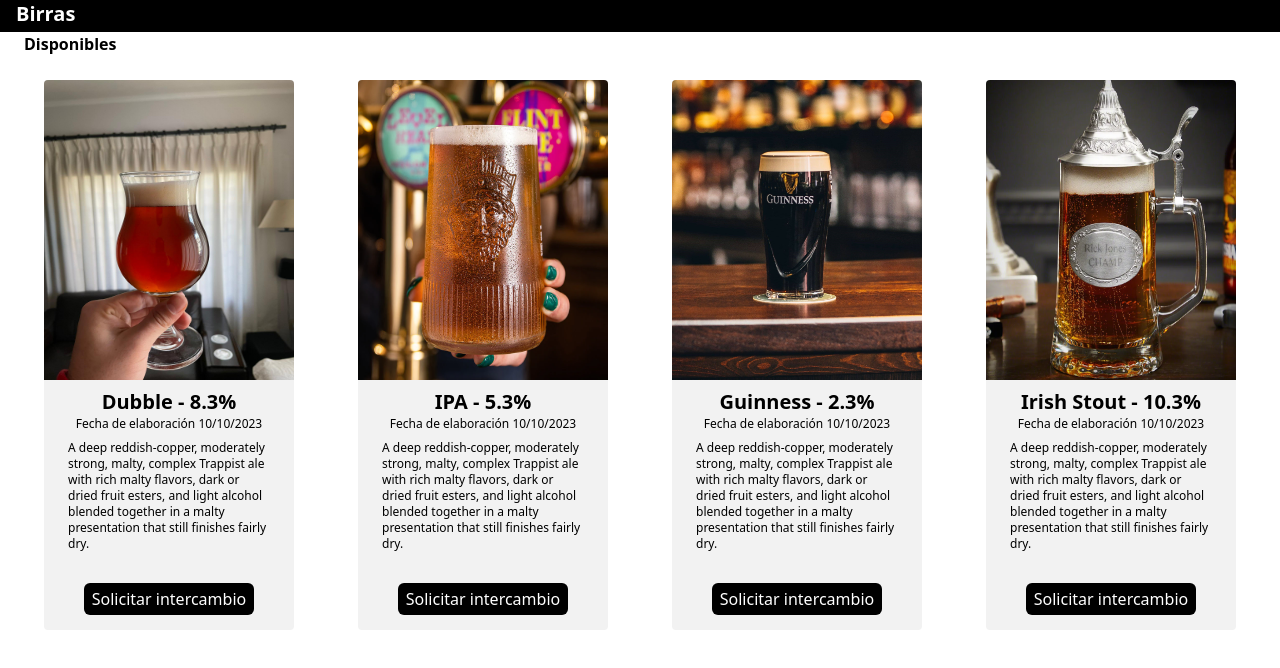
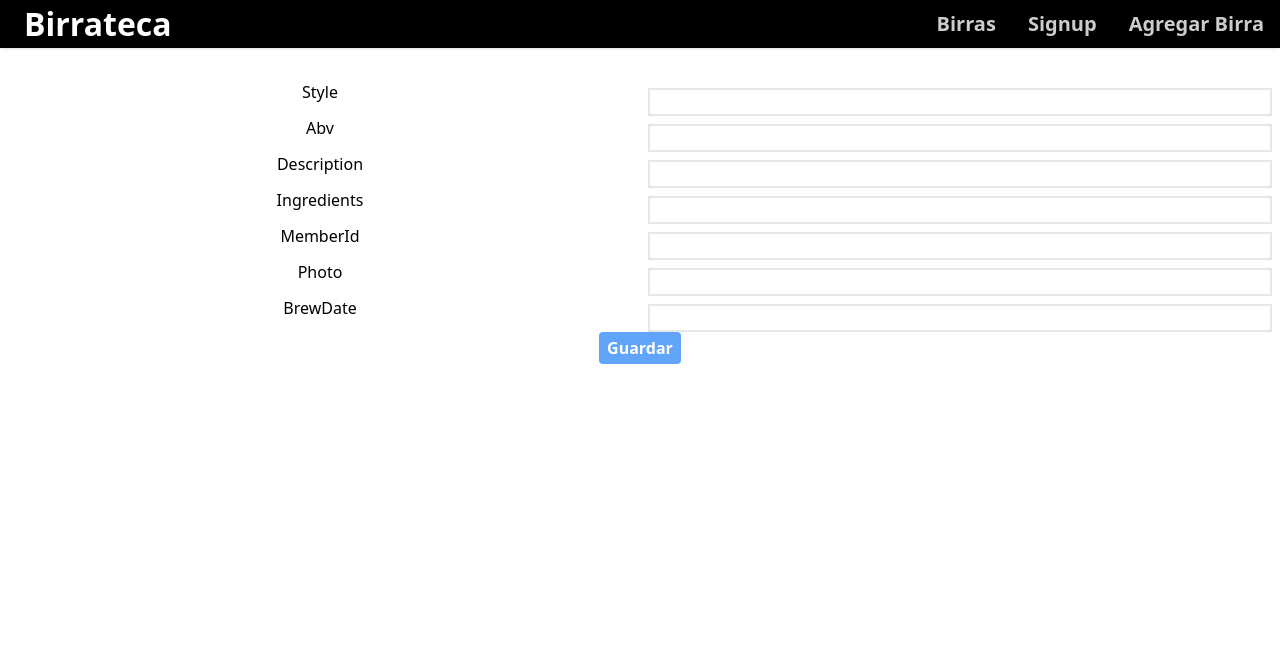
Before and after one commit to NachoVidal27/birrateca_front_end, a React (Create React App) app: page /birra-form in a window 1280 px wide. Shown: the top 668 px of the page. Built offline with nearby package versions, Linux system fonts and the light colour scheme.

Commit message:
form create beer listo

```diff
--- a/package.json
+++ b/package.json
@@ -8,6 +8,7 @@
     "@testing-library/user-event": "^13.5.0",
     "react": "^18.2.0",
     "react-dom": "^18.2.0",
+    "react-router-dom": "^6.14.0",
     "react-scripts": "5.0.1",
     "web-vitals": "^2.1.4"
   },
--- a/src/App.js
+++ b/src/App.js
@@ -1,12 +1,21 @@
 import "./App.css";
 import Beers from "./routes/Beers";
-// import SignUp from "./routes/SignUp";
+import { Routes, Route } from "react-router-dom";
+import SignUp from "./routes/SignUp";
+import Home from "./routes/Home";
+import Navbar from "./components/Navbar";
+import AddBeer from "./routes/AddBeer";
 
 function App() {
   return (
     <div className="App">
-      {/* <SignUp /> */}
-      <Beers />
+      <Navbar />
+      <Routes>
+        <Route path="/" element={<Home />} />
+        <Route path="/birra-form" element={<AddBeer />} />
+        <Route path="/birras" element={<Beers />} />
+        <Route path="/signup" element={<SignUp />} />
+      </Routes>
     </div>
   );
 }
--- a/src/components/BeerCard.jsx
+++ b/src/components/BeerCard.jsx
@@ -2,12 +2,8 @@ import React from "react";
 
 function BeerCard({ photo, name, abv, date, description }) {
   return (
-    <div className="w-[275px] sm:w-[250px] bg-[#f2f2f2] h-[550px] mx-auto rounded">
-      <img
-        src={photo}
-        alt="hola"
-        className="h-[300px] w-full mx-auto rounded-t"
-      />
+    <div className="w-[275px] sm:w-[250px] bg-cream-light h-[550px] mx-auto rounded  ">
+      <img src={photo} alt="" className="h-[300px] w-full mx-auto rounded-t" />
       <div className="h-[195px]">
         <h4 className="text-xl font-semibold mt-2">
           {name} - {abv}
--- /dev/null
+++ b/src/components/Navbar.jsx
@@ -0,0 +1,95 @@
+import React, { useState, useEffect } from "react";
+import { Link } from "react-router-dom";
+
+function Navbar() {
+  const [menuName, setMenuName] = useState("menu");
+  const [listClasses, setListClasses] = useState(
+    "bg-black md:flex md:items-center z-[-1] md:z-auto md:static absolute left-0 md:w-auto md:py-0 py-4 md:pl-0 pl-7 md:opacity-100 opacity-0 top[-80px] transition-all ease-in-duration-5"
+  );
+
+  const toggleHandler = () => {
+    if (menuName === "menu") {
+      setMenuName("close");
+      setListClasses(
+        "bg-black md:flex md:items-center z-[-1] md:z-auto md:static absolute left-0  w-full md:w-auto md:py-0 py-4 md:pl-0 pl-7 md:opacity-100 opacity-0 top-[40px] opacity-100"
+      );
+    } else {
+      setMenuName("menu");
+      setListClasses(
+        "bg-black md:flex md:items-center z-[-1] md:z-auto md:static absolute left-0 md:w-auto md:py-0 py-4 md:pl-0 pl-7 md:opacity-100 opacity-0 top[-80px] transition-all ease-in-duration-5"
+      );
+    }
+  };
+
+  useEffect(() => {
+    const handleScroll = () => {
+      const navbar = document.getElementById("navbarTitle");
+
+      if (window.pageYOffset > 0) {
+        navbar.classList.add("scale-[75%]");
+      } else {
+        navbar.classList.remove("scale-[75%]");
+      }
+    };
+
+    window.addEventListener("scroll", handleScroll);
+
+    return () => {
+      window.removeEventListener("scroll", handleScroll);
+    };
+  }, []);
+
+  return (
+    <>
+      <nav className="p-0 bg-black shadow md:flex md:items-center md:justify-between top-0 fixed  w-full ">
+        <div className="flex justify-between items-center">
+          <span
+            id="navbarTitle"
+            className=" font-bold text-white   cursor-pointer ms-6 "
+          >
+            <a href="/" className="text-[2rem]">
+              Birrateca
+            </a>
+          </span>
+          <span
+            className="text-3xl cursor-pointer md:hidden block text-white"
+            onClick={toggleHandler}
+          >
+            <ion-icon name="menu-outline"></ion-icon>
+          </span>
+        </div>
+        <ul className={listClasses}>
+          <li className="mx-4 my-6 md:my-0">
+            <Link
+              to="/birras"
+              className="text-xl text-white opacity-80 hover:opacity-100   duration-300 cursor-pointer font-semibold"
+            >
+              Birras
+            </Link>
+          </li>
+          <li className="mx-4 my-6 md:my-0">
+            <Link
+              to="/signup"
+              className="text-xl text-white opacity-80 hover:opacity-100   duration-300 cursor-pointer font-semibold"
+            >
+              Signup
+            </Link>
+          </li>
+          <li className="mx-4 my-6 md:my-0">
+            <Link
+              to="/birra-form"
+              className="text-xl text-white opacity-80 hover:opacity-100   duration-300 cursor-pointer font-semibold"
+            >
+              Agregar Birra
+            </Link>
+          </li>
+          {/* <button className="text-xl px-3 py-2 mx-4 md:my-0 font-semibold bg-secondary rounded text-white  hover:border-0 hover:border-white hover:bg-secondary-light hover:text-primary duration-500 cursor-pointer">
+            Contacto
+          </button>{" "} */}
+        </ul>
+      </nav>
+    </>
+  );
+}
+
+export default Navbar;
--- a/src/index.js
+++ b/src/index.js
@@ -1,13 +1,16 @@
-import React from 'react';
-import ReactDOM from 'react-dom/client';
-import './index.css';
-import App from './App';
-import reportWebVitals from './reportWebVitals';
+import React from "react";
+import ReactDOM from "react-dom/client";
+import "./index.css";
+import App from "./App";
+import reportWebVitals from "./reportWebVitals";
+import { BrowserRouter } from "react-router-dom";
 
-const root = ReactDOM.createRoot(document.getElementById('root'));
+const root = ReactDOM.createRoot(document.getElementById("root"));
 root.render(
   <React.StrictMode>
-    <App />
+    <BrowserRouter>
+      <App />
+    </BrowserRouter>
   </React.StrictMode>
 );
 
--- /dev/null
+++ b/src/routes/AddBeer.jsx
@@ -0,0 +1,171 @@
+import React from "react";
+import { useState } from "react";
+import birras from "../db";
+import BeerCard from "../components/BeerCard";
+
+function AddBeer() {
+  const [beer, setBeer] = useState([birras]);
+  const [newBeer, setNewBeer] = useState({
+    beerId: "",
+    style: "",
+    description: "",
+    ingredients: "",
+    abv: "",
+    photo: "",
+    brewDate: "",
+    memberId: "",
+  });
+
+  const handleIngredients = (e) => {
+    const ingredients = e.target.value;
+    console.log(ingredients);
+    setNewBeer({ ...newBeer, ingredients: ingredients });
+  };
+
+  const handleBrewDate = (e) => {
+    const brewDate = e.target.value;
+    console.log(brewDate);
+    setNewBeer({ ...newBeer, brewDate: brewDate });
+  };
+
+  const handleMemberId = (e) => {
+    const memberId = e.target.value;
+    console.log(memberId);
+    setNewBeer({ ...newBeer, memberId: memberId });
+  };
+
+  const handleStyle = (e) => {
+    const style = e.target.value;
+    console.log(style);
+    setNewBeer({ ...newBeer, style: style });
+  };
+
+  const handleDescription = (e) => {
+    const description = e.target.value;
+    console.log(description);
+    setNewBeer({ ...newBeer, description: description });
+  };
+
+  const handleAbv = (e) => {
+    const abv = e.target.value;
+    console.log(abv);
+    setNewBeer({ ...newBeer, abv: abv });
+  };
+
+  const handlePhoto = (e) => {
+    const photo = e.target.value;
+    console.log(photo);
+    setNewBeer({ ...newBeer, photo: photo });
+  };
+
+  const handleSubmit = (e) => {
+    e.preventDefault();
+    const beerToAdd = {
+      beerId: beer.length + 1,
+      style: newBeer.style,
+      description: newBeer.description,
+      abv: newBeer.abv,
+      photo: newBeer.photo,
+      brewDate: newBeer.brewDate,
+      memberId: newBeer.memberId,
+      ingredients: newBeer.ingredients,
+    };
+    /* LA LINEA CORRECTA DEBE SER
+        setBeer([...beer, beerToAdd]);
+
+        eliminamos el ...beer para que no renderice el objeto vacio
+    */
+    setBeer([beerToAdd]);
+    setNewBeer("");
+    console.log(newBeer);
+  };
+
+  return (
+    <div className="mt-20">
+      {beer.map((birra) =>
+        newBeer.beerId !== "" ? (
+          <BeerCard
+            key={birra.beerId}
+            name={birra.style}
+            abv={birra.abv}
+            description={birra.description}
+            date={birra.brewDate}
+          />
+        ) : (
+          console.log("cagaste guachin")
+        )
+      )}
+      <form onSubmit={handleSubmit}>
+        <div className="grid grid-cols-2">
+          <label htmlFor="style">Style</label>
+          <input
+            className="border-2 mt-2 mx-2"
+            type="text"
+            onChange={handleStyle}
+            value={newBeer.style}
+          />
+        </div>
+        <div className="grid grid-cols-2">
+          <label htmlFor="abv">Abv</label>
+          <input
+            className="border-2 mt-2 mx-2"
+            type="text"
+            onChange={handleAbv}
+            value={newBeer.abv}
+          />
+        </div>
+        <div className="grid grid-cols-2">
+          <label htmlFor="description">Description</label>
+          <input
+            className="border-2 mt-2 mx-2"
+            type="text"
+            onChange={handleDescription}
+            value={newBeer.description}
+          />
+        </div>
+        <div className="grid grid-cols-2">
+          <label htmlFor="ingredients">Ingredients</label>
+          <input
+            className="border-2 mt-2 mx-2"
+            type="text"
+            onChange={handleIngredients}
+            value={newBeer.ingredients}
+          />
+        </div>
+        <div className="grid grid-cols-2">
+          <label htmlFor="memeberId">MemberId</label>
+          <input
+            className="border-2 mt-2 mx-2"
+            type="text"
+            onChange={handleMemberId}
+            value={newBeer.memberId}
+          />
+        </div>
+        <div className="grid grid-cols-2">
+          <label htmlFor="photo">Photo</label>
+          <input
+            className="border-2 mt-2 mx-2"
+            type="text"
+            onChange={handlePhoto}
+            value={newBeer.photo}
+          />
+        </div>
+        <div className="grid grid-cols-2">
+          <label htmlFor="brewDate">BrewDate</label>
+          <input
+            className="border-2 mt-2 mx-2"
+            type="text"
+            onChange={handleBrewDate}
+            value={newBeer.brewDate}
+          />
+        </div>
+
+        <button className="px-2 py-1 bg-blue-400 text-white font-semibold rounded">
+          Guardar
+        </button>
+      </form>
+    </div>
+  );
+}
+
+export default AddBeer;
--- a/src/routes/Beers.jsx
+++ b/src/routes/Beers.jsx
@@ -6,10 +6,7 @@ console.log(birras);
 
 function Beers() {
   return (
-    <div>
-      <h1 className="text-start text-xl ps-4 pb-1 font-semibold bg-black text-white  fixed w-full">
-        Birras
-      </h1>
+    <div className="mt-12">
       <h2 className="text-start ps-6 pt-8 font-semibold mb-6">Disponibles</h2>
       <div className="grid grid-cols-1 sm:grid-cols-2 md:grid-cols-3 lg:grid-cols-4 gap-6 mx-6">
         {birras.map((birra) => (
@@ -22,7 +19,7 @@ function Beers() {
             date={birra.date}
           />
         ))}
-      </div>
+      </div>{" "}
     </div>
   );
 }
--- /dev/null
+++ b/src/routes/Home.jsx
@@ -0,0 +1,11 @@
+import React from "react";
+
+function Home() {
+  return (
+    <div className="mt-12">
+      <h1>Home?</h1>
+    </div>
+  );
+}
+
+export default Home;
--- a/src/routes/SignUp.jsx
+++ b/src/routes/SignUp.jsx
@@ -44,11 +44,8 @@ function SignUp() {
   };
 
   return (
-    <div>
-      <h1 className="text-start text-xl ps-4 pb-1 font-semibold bg-black text-white  fixed w-full">
-        Sign Up
-      </h1>
-      <div className="flex text-start ms-4 pt-10">
+    <div className="mt-12">
+      <div className="flex text-start ms-4 pt-2">
         <form onSubmit={handleSubmit}>
           <div className="mb-2">
             <label className="me-6" htmlFor="name">
--- a/tailwind.config.js
+++ b/tailwind.config.js
@@ -8,6 +8,7 @@ module.exports = {
         "brown-dark": "#5A2919",
         "brow-light": "#8B5631",
         "cream-dark": "#ddaf79",
+        "cream-light": "#FAF4EC",
       },
     },
   },
```
Also changed, not shown: 1 other file (tests, documents, lock files or other folders).
